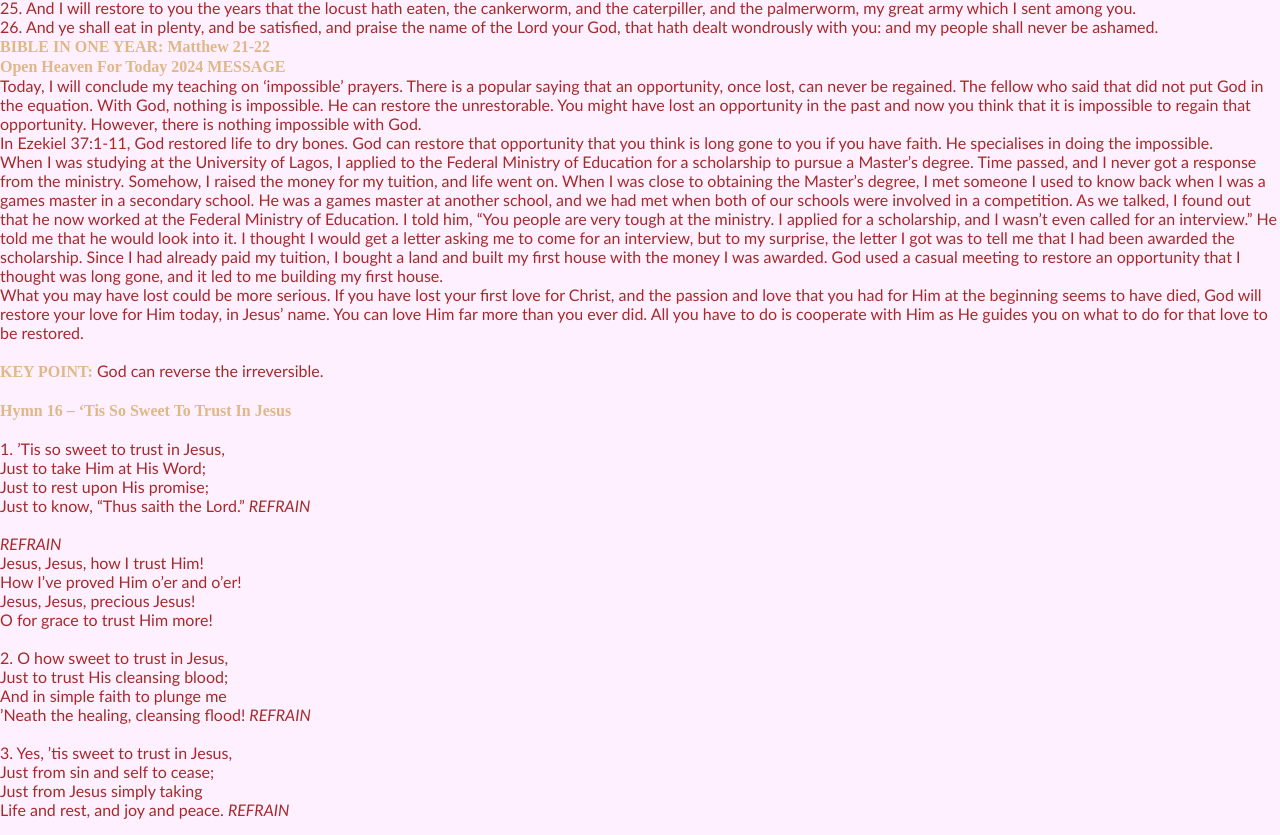
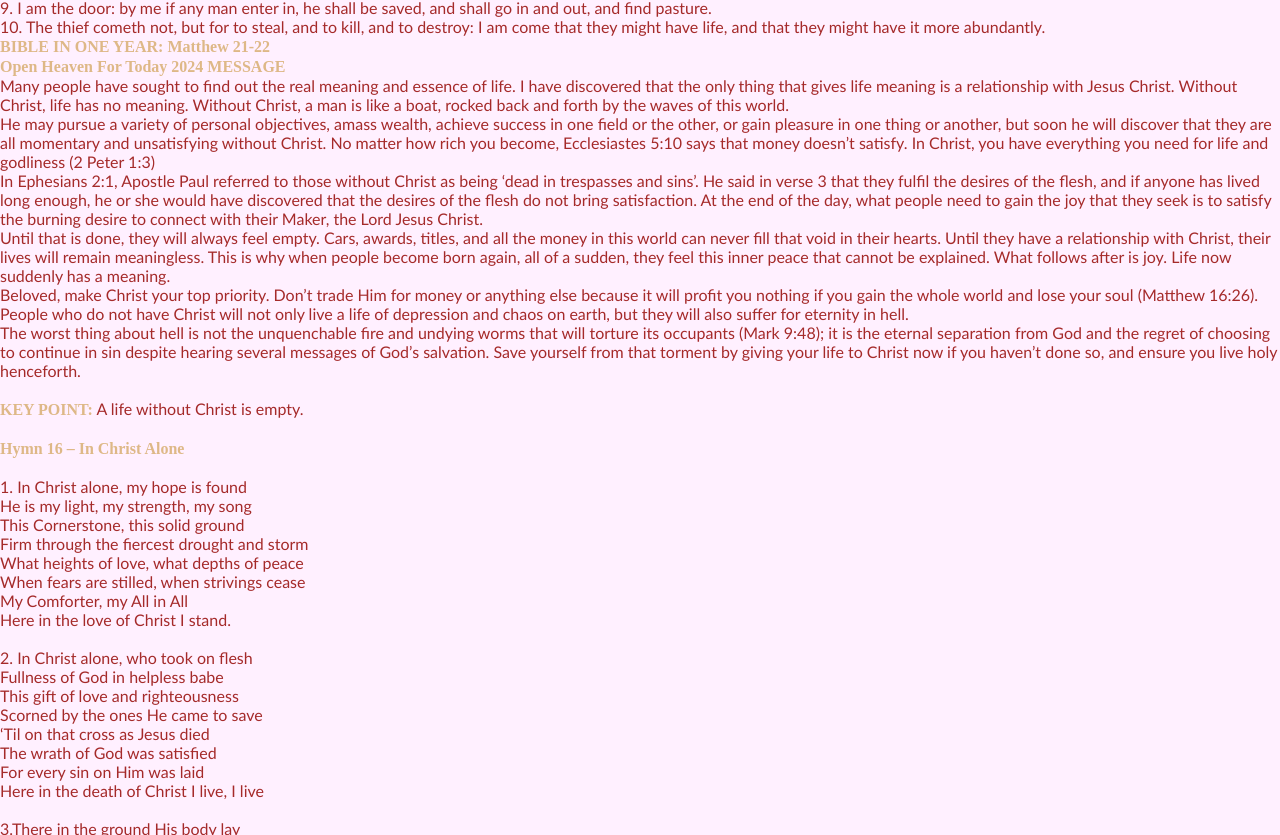
Before and after one commit to DRKHixe/tog, a plain HTML site: page open.html in a window 1280 px wide. Shown: the part 112-947 px from the top of the page. Drawn offline with Linux system fonts and the light colour scheme.

Commit message:
Add files via upload

```diff
--- a/open.html
+++ b/open.html
@@ -28,73 +28,84 @@
         <nav>
             <ul class="sidebar">
                 <li onclick=hideSidebar()><a href="#"><svg xmlns="http://www.w3.org/2000/svg" height="24px" viewBox="0 -960 960 960" width="24px" fill="red"><path d="m256-200-56-56 224-224-224-224 56-56 224 224 224-224 56 56-224 224 224 224-56 56-224-224-224 224Z"/></svg></a></li>
-                <li><a href="open.html">Open Heavens</a></li>
-                <li><a href="media.html">Media</a></li>
-                <li><a href="#">Give</a></li>
-                <li><a href="#">Media</a></li>
+                <li><a href="open.html">OPEN HEAVENS</a></li>
+                <li><a href="media.html">MEDIA</a></li>
+                <li><a href="#">GIVE</a></li>
+                <li><a href="#">ABOUT</a></li>
             </ul>
             <ul>
                 <li><a href="index.html">
-                    <img src="Rccg_logo.png" width="100%" height="100%">
+                    <img src="Rccg_logo.png" width="auto" height="100%" object-fit="cover">
                     </a>
                 </li>
-                <li class="hideOnMobile"><a href="open.html">Open Heavens</a></li>
-                <li class="hideOnMobile"><a href="media.html">Media</a></li>
-                <li class="hideOnMobile"><a href="#">Give</a></li>
-                <li class="hideOnMobile"><a href="#">Media</a></li>
+                <li class="hideOnMobile"><a href="open.html">OPEN HEAVENS</a></li>
+                <li class="hideOnMobile"><a href="media.html">MEDIA</a></li>
+                <li class="hideOnMobile"><a href="#">GIVE</a></li>
+                <li class="hideOnMobile"><a href="#">ABOUT</a></li>
                 <li class="menu-button" onclick=showSidebar()><a href="#"><svg xmlns="http://www.w3.org/2000/svg" height="24px" viewBox="0 -960 960 960" width="24px" fill="red"><path d="M120-240v-80h720v80H120Zm0-200v-80h720v80H120Zm0-200v-80h720v80H120Z"/></svg></a></li>
             </ul>
         </nav>
         <article>
-            <b class="heading">TOPIC:</b> IMPOSSIBLE’ PRAYERS (2)<br>
+            <b class="heading">TOPIC:</b> THE MEANING OF LIFE<br>
             <strong class="heading">MEMORISE:</strong>
-            “But Jesus beheld them, and said unto them, With men this is impossible; but with God all things are possible.” – Matthew 19:26 (KJV)<br>
-             <strong class="heading">READ:</strong>  Joel 2:25-26 (KJV) <br>
-             25. And I will restore to you the years that the locust hath eaten, the cankerworm, and the caterpiller, and the palmerworm, my great army which I sent among you.<br>
-             26. And ye shall eat in plenty, and be satisfied, and praise the name of the Lord your God, that hath dealt wondrously with you: and my people shall never be ashamed.<br>
+            And Jesus said unto them, I am the bread of life: he that cometh to me shall never hunger; and he that believeth on me shall never thirst. John 6:35<br>
+             <strong class="heading">READ:</strong>  John 10:9-10 (KJV) <br>
+             9. I am the door: by me if any man enter in, he shall be saved, and shall go in and out, and find pasture.<br>
+             10. The thief cometh not, but for to steal, and to kill, and to destroy: I am come that they might have life, and that they might have it more abundantly.<br>
              <p><strong class="heading"> BIBLE IN ONE YEAR: Matthew  21-22</strong></p>
             <p>
                 <b class="heading">Open Heaven For Today 2024 MESSAGE</b><br>
-                Today, I will conclude my teaching on ‘impossible’ prayers. There is a popular saying that an opportunity, once lost, can never be regained. The fellow who said that did not put God in the equation. With God, nothing is impossible. He can restore the unrestorable. You might have lost an opportunity in the past and now you think that it is impossible to regain that opportunity. However, there is nothing impossible with God.<br>
-                In Ezekiel 37:1-11, God restored life to dry bones. God can restore that opportunity that you think is long gone to you if you have faith. He specialises in doing the impossible.<br>
-                When I was studying at the University of Lagos, I applied to the Federal Ministry of Education for a scholarship to pursue a Master’s degree. Time passed, and I never got a response from the ministry. Somehow, I raised the money for my tuition, and life went on. When I was close to obtaining the Master’s degree, I met someone I used to know back when I was a games master in a secondary school. He was a games master at another school, and we had met when both of our schools were involved in a competition. As we talked, I found out that he now worked at the Federal Ministry of Education. I told him, “You people are very tough at the ministry. I applied for a scholarship, and I wasn’t even called for an interview.” He told me that he would look into it. I thought I would get a letter asking me to come for an interview, but to my surprise, the letter I got was to tell me that I had been awarded the scholarship. Since I had already paid my tuition, I bought a land and built my first house with the money I was awarded. God used a casual meeting to restore an opportunity that I thought was long gone, and it led to me building my first house.<br>
-                What you may have lost could be more serious. If you have lost your first love for Christ, and the passion and love that you had for Him at the beginning seems to have died, God will restore your love for Him today, in Jesus’ name. You can love Him far more than you ever did. All you have to do is cooperate with Him as He guides you on what to do for that love to be restored.
+                Many people have sought to find out the real meaning and essence of life. I have discovered that the only thing that gives life meaning is a relationship with Jesus Christ. Without Christ, life has no meaning. Without Christ, a man is like a boat, rocked back and forth by the waves of this world.<br>
+                He may pursue a variety of personal objectives, amass wealth, achieve success in one field or the other, or gain pleasure in one thing or another, but soon he will discover that they are all momentary and unsatisfying without Christ. No matter how rich you become, Ecclesiastes 5:10 says that money doesn’t satisfy. In Christ, you have everything you need for life and godliness (2 Peter 1:3)<br>
+                In Ephesians 2:1, Apostle Paul referred to those without Christ as being ‘dead in trespasses and sins’. He said in verse 3 that they fulfil the desires of the flesh, and if anyone has lived long enough, he or she would have discovered that the desires of the flesh do not bring satisfaction. At the end of the day, what people need to gain the joy that they seek is to satisfy the burning desire to connect with their Maker, the Lord Jesus Christ.<br>
+                Until that is done, they will always feel empty. Cars, awards, titles, and all the money in this world can never fill that void in their hearts. Until they have a relationship with Christ, their lives will remain meaningless. This is why when people become born again, all of a sudden, they feel this inner peace that cannot be explained. What follows after is joy. Life now suddenly has a meaning.<br>
+                Beloved, make Christ your top priority. Don’t trade Him for money or anything else because it will profit you nothing if you gain the whole world and lose your soul (Matthew 16:26). People who do not have Christ will not only live a life of depression and chaos on earth, but they will also suffer for eternity in hell.<br>
+                The worst thing about hell is not the unquenchable fire and undying worms that will torture its occupants (Mark 9:48); it is the eternal separation from God and the regret of choosing to continue in sin despite hearing several messages of God’s salvation. Save yourself from that torment by giving your life to Christ now if you haven’t done so, and ensure you live holy henceforth.
             </p><br>
             <p>
-                <b class="heading">KEY POINT:</b> God can reverse the irreversible.
+                <b class="heading">KEY POINT:</b> A life without Christ is empty.
             </p><br>
             <p>
-                <b class="heading">Hymn 16 –  ‘Tis So Sweet To Trust In Jesus</b><br>
+                <b class="heading">Hymn 16 – In Christ Alone </b><br>
                 <p><br>
-                    1. ’Tis so sweet to trust in Jesus,<br>
-                    Just to take Him at His Word;<br>
-                    Just to rest upon His promise;<br>
-                    Just to know, “Thus saith the Lord.” <em>REFRAIN</em>
+                    1. In Christ alone, my hope is found<br>
+                    He is my light, my strength, my song<br>
+                    This Cornerstone, this solid ground<br>
+                    Firm through the fiercest drought and storm<br>
+                    What heights of love, what depths of peace<br>
+                    When fears are stilled, when strivings cease<br>
+                    My Comforter, my All in All<br>
+                    Here in the love of Christ I stand.
                 </p><br>
                 <p>
-                    <em>REFRAIN</em><br>
-                    Jesus, Jesus, how I trust Him!<br>
-                    How I’ve proved Him o’er and o’er!<br>
-                    Jesus, Jesus, precious Jesus!<br>
-                    O for grace to trust Him more!
+                    2. In Christ alone, who took on flesh<br>
+                    Fullness of God in helpless babe<br>
+                    This gift of love and righteousness<br>
+                    Scorned by the ones He came to save<br>
+                    ‘Til on that cross as Jesus died<br>
+                    The wrath of God was satisfied<br>
+                    For every sin on Him was laid<br>
+                    Here in the death of Christ I live, I live
                 </p><br>
                 <p>
-                    2. O how sweet to trust in Jesus,<br>
-                    Just to trust His cleansing blood;<br>
-                    And in simple faith to plunge me<br>
-                    ’Neath the healing, cleansing flood! <em>REFRAIN</em>
+                    3.There in the ground His body lay<br>
+                    Light of the world by darkness slain<br>
+                    Then bursting forth in glorious Day<br>
+                    Up from the grave He rose again<br>
+                    And as He stands in victory<br>
+                    Sin’s curse has lost its grip on me<br>
+                    For I am His and He is mine<br>
+                    Bought with the precious blood of Christ
                 </p><br>
                 <p>
-                    3. Yes, ’tis sweet to trust in Jesus,<br>
-                    Just from sin and self to cease;<br>
-                    Just from Jesus simply taking<br>
-                    Life and rest, and joy and peace. <em>REFRAIN</em>
-                </p><br>
-                <p>
-                    4. I’m so glad I learn’d to trust Thee,<br>
-                    Precious Jesus, Savior, Friend,<br>
-                    And I know that Thou art with me,<br>
-                    Wilt be with me to the end. <em>REFRAIN</em>
+                    4.No guilt in life, no fear in death<br>
+                    This is the power of Christ in me<br>
+                    From life’s first cry to final breath<br>
+                    Jesus commands my destiny<br>
+                    No power of hell, no scheme of man<br>
+                    Can ever pluck me from His hand<br>
+                    Till He returns or calls me home<br>
+                    Here in the power of Christ I’ll stand
                 </p><br>
             <p>
                 <a href='https://www.rccg.org/open-heavens/' target="_blank">OPEN HEAVENS</a> Daily Devotional guide was written by Pastor E.A. Adeboye, the General Overseer of the Redeemed Christian Church of God, one of the largest evangelical church in the world and also the President of Christ the Redeemer’s Ministries. The  Open Heavens devotional application is available across all mobile platforms and operating systems: iOS, Android, Blackberry, Nokia, Windows Mobile and PC. Open Heaven for Today 2024 <br>
```
Also changed, not shown: images.html (+9 -9 lines), index.html (+10 -13 lines), media.html (+9 -9 lines), videos.html (+9 -9 lines).
